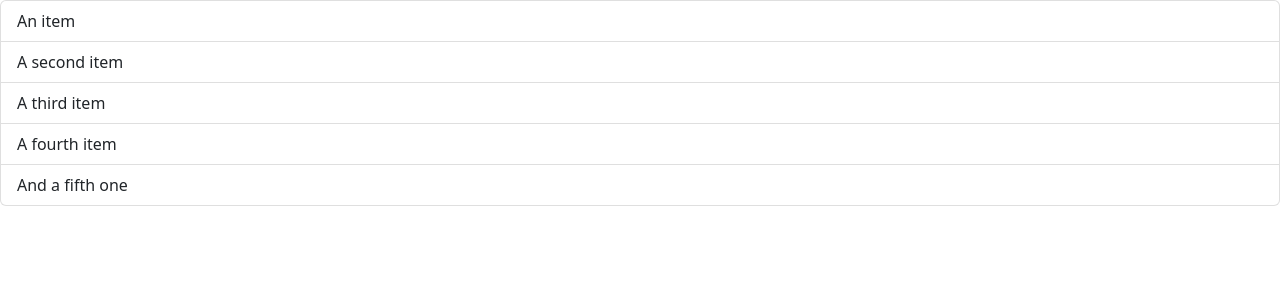
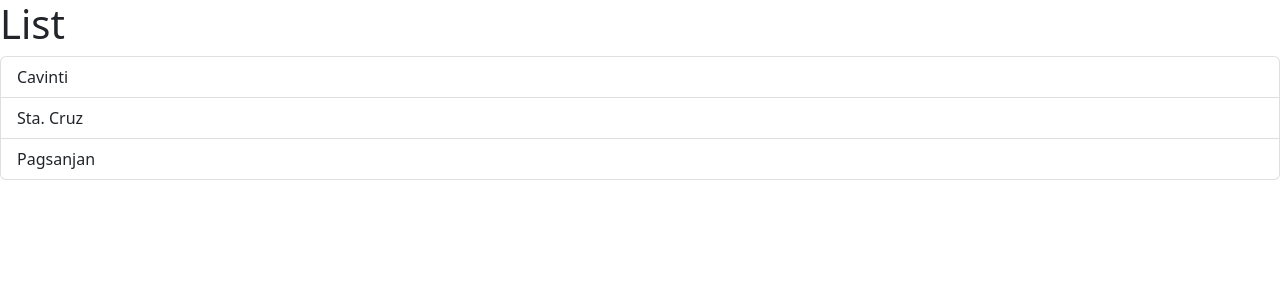
Before and after one commit to exequielarroyo/react-mosh, a React (Vite) app: page / in a window 1280 px wide. Shown: the top 300 px of the page. Built offline with nearby package versions, Linux system fonts and the light colour scheme.

Commit message:
Added Dynamic Data, Conditional Rendering & State

```diff
--- a/src/App.tsx
+++ b/src/App.tsx
@@ -2,5 +2,8 @@ import ListGroup from "./components/ListGroup"
 import Message from "./Message"
 
 export default function App() {
-    return <><ListGroup/></>
+    return <>
+        <h1>List</h1>
+        <ListGroup/>
+        </>
 }
--- a/src/components/ListGroup.tsx
+++ b/src/components/ListGroup.tsx
@@ -1,11 +1,19 @@
+import { useState } from "react";
+
 export default function ListGroup() {
+    let items = ['Cavinti', 'Sta. Cruz' ,'Pagsanjan'];
+
+    const [selectedIndex, setSelectedIndex] = useState(-1);
+
     return (
             <ul className="list-group">
-            <li className="list-group-item">An item</li>
-            <li className="list-group-item">A second item</li>
-            <li className="list-group-item">A third item</li>
-            <li className="list-group-item">A fourth item</li>
-            <li className="list-group-item">And a fifth one</li>
+            {items.length === 0 && <p>No items</p>}
+            {items.map((i, index)=>(
+                        <li key={i}
+                        onClick={()=>setSelectedIndex(index)}
+                        className={`list-group-item ${selectedIndex === index && "active"}`}>{i}
+                        </li>
+                        ))}
             </ul>
            );
 }
```
